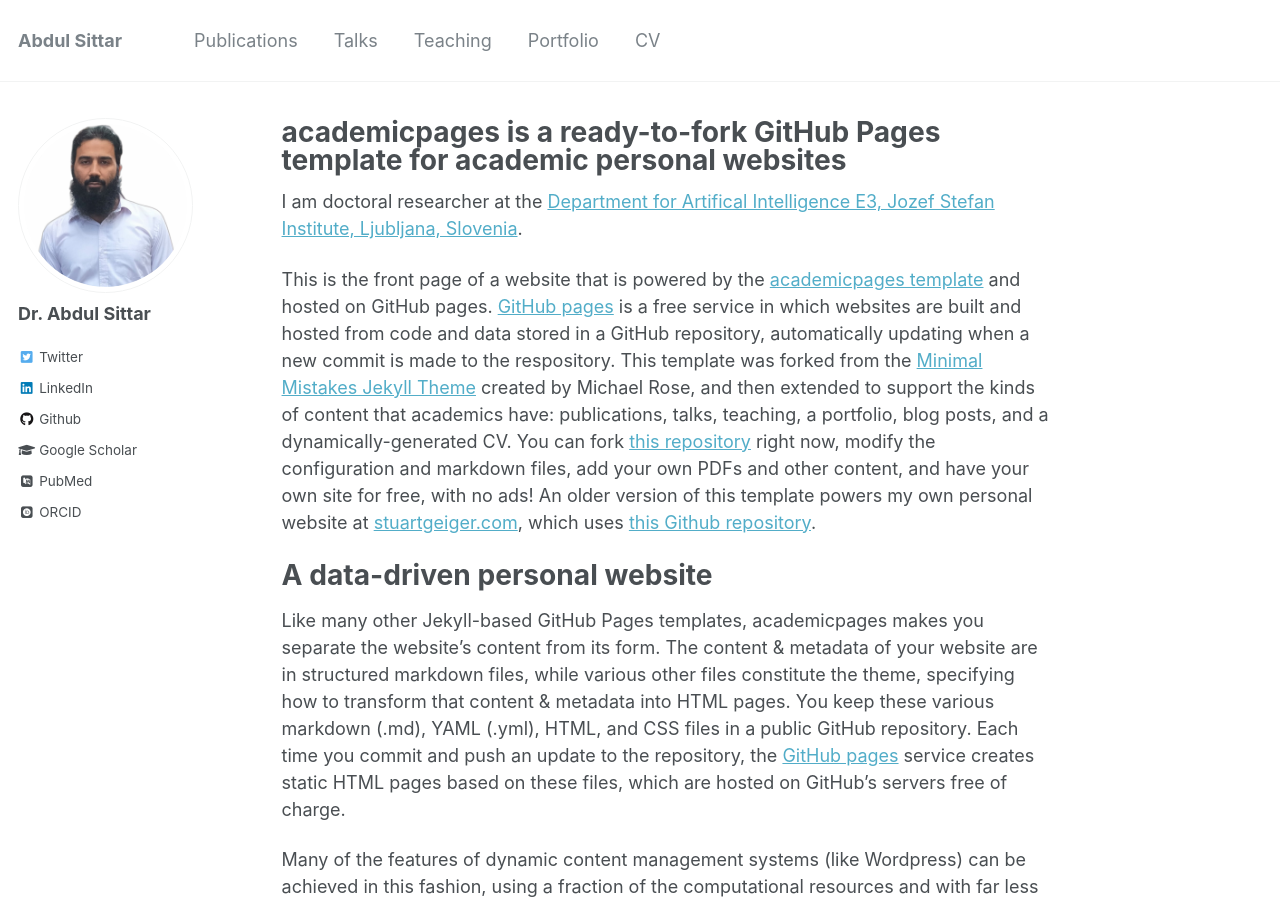
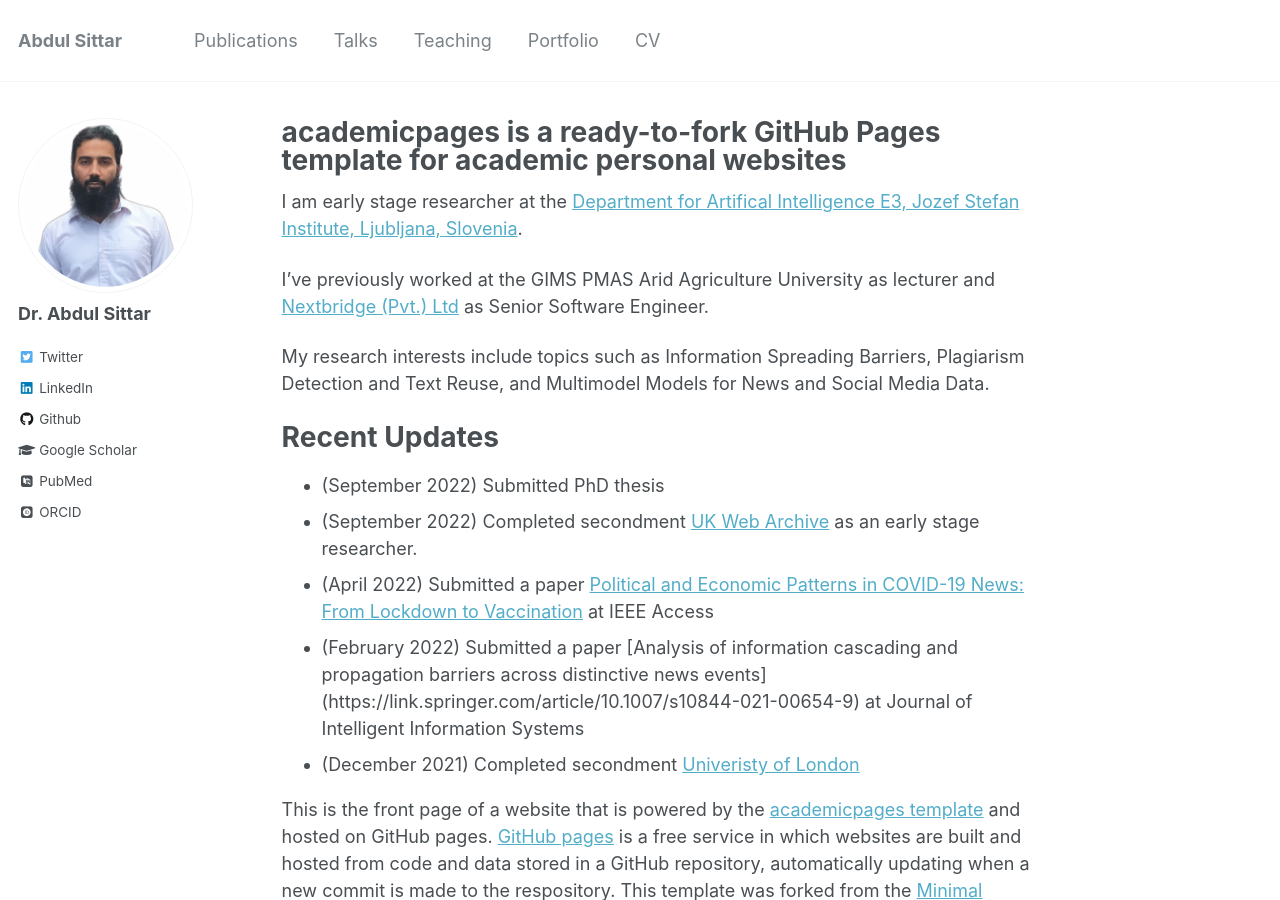
Before and after one commit to abdulsittar/abdulsittar.github.io, a Jekyll site: the page built from _pages/about.md, in a window 1280 px wide and 900 px high. Built offline with Jekyll 4.4.1, drawn with Linux system fonts in a browser that asks for light colours; some web fonts are replaced.

Commit message:
updated about information

```diff
--- a/_pages/about.md
+++ b/_pages/about.md
@@ -8,7 +8,20 @@ redirect_from:
   - /about.html
 ---
 
-I am doctoral researcher at the [Department for Artifical Intelligence E3, Jozef Stefan Institute, Ljubljana, Slovenia](https://ailab.ijs.si/).
+I am early stage researcher at the [Department for Artifical Intelligence E3, Jozef Stefan Institute, Ljubljana, Slovenia](https://ailab.ijs.si/).
+
+I've previously worked at the GIMS PMAS Arid Agriculture University as lecturer and [Nextbridge (Pvt.) Ltd](https://nextbridge.com) as Senior Software Engineer.
+
+My research interests include topics such as  Information Spreading Barriers, Plagiarism Detection and Text Reuse, and Multimodel Models for News and Social Media Data.
+
+Recent Updates
+======
+- (September 2022) Submitted PhD thesis
+- (September 2022) Completed secondment [UK Web Archive](https://www.webarchive.org.uk/en/ukwa/) as an early stage researcher.
+- (April 2022) Submitted a paper [Political and Economic Patterns in COVID-19 News: From Lockdown to Vaccination](https://ieeexplore.ieee.org/document/9749092) at IEEE Access
+- (February 2022) Submitted a paper [Analysis of information cascading and propagation barriers across distinctive news events] (https://link.springer.com/article/10.1007/s10844-021-00654-9) at Journal of Intelligent Information Systems
+- (December 2021) Completed secondment [Univeristy of London](https://www.london.ac.uk/)
+
 
 This is the front page of a website that is powered by the [academicpages template](https://github.com/academicpages/academicpages.github.io) and hosted on GitHub pages. [GitHub pages](https://pages.github.com) is a free service in which websites are built and hosted from code and data stored in a GitHub repository, automatically updating when a new commit is made to the respository. This template was forked from the [Minimal Mistakes Jekyll Theme](https://mmistakes.github.io/minimal-mistakes/) created by Michael Rose, and then extended to support the kinds of content that academics have: publications, talks, teaching, a portfolio, blog posts, and a dynamically-generated CV. You can fork [this repository](https://github.com/academicpages/academicpages.github.io) right now, modify the configuration and markdown files, add your own PDFs and other content, and have your own site for free, with no ads! An older version of this template powers my own personal website at [stuartgeiger.com](http://stuartgeiger.com), which uses [this Github repository](https://github.com/staeiou/staeiou.github.io).
 
```
